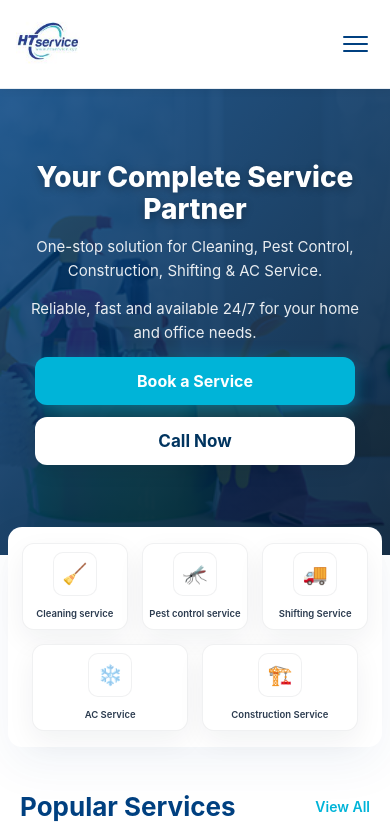
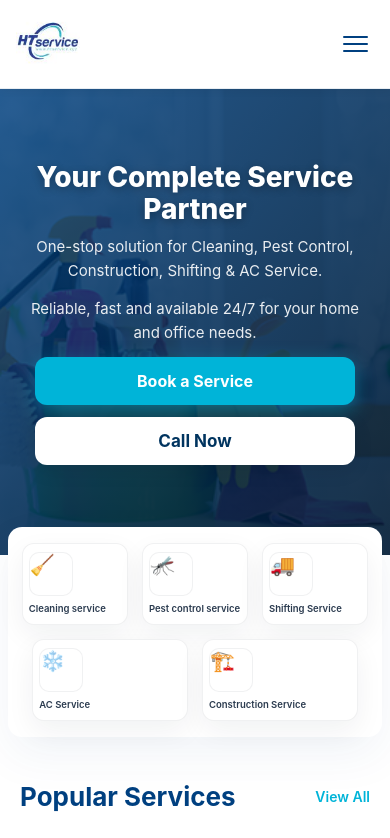
Before and after one commit to RetroRabiul/HTService, a Next.js app: page / in a window 390 px wide. Shown: the top 838 px of the page. Built offline with nearby package versions, Linux system fonts and the light colour scheme.

Commit message:
mobile service border

```diff
--- a/styles/Home.module.css
+++ b/styles/Home.module.css
@@ -144,28 +144,18 @@
   position: relative;
   z-index: 10;
 }
-.categoriesGrid { display: grid; grid-template-columns: repeat(5, 1fr); gap: 18px 28px; justify-items: center; align-items: center; }
-.categoryTile { display:flex; flex-direction:column; align-items:center; gap:8px; cursor:pointer; padding:6px 12px; border-radius:10px; transition: background 0.18s, transform 0.12s; position: relative; }
-.categoryTile:hover { background: transparent; }
-.categoryIcon {
-  width:64px;
-  height:64px;
-  border-radius:14px;
-  border:1.5px solid rgba(0,64,128,0.06);
-  display:flex;
-  align-items:center;
-  justify-content:center;
-  font-size:30px;
-  background: linear-gradient(180deg, #ffffff 0%, #f7fbff 100%);
-  transition: border-color 0.18s, box-shadow 0.18s, transform 0.12s, background 0.12s;
-  box-shadow: 0 18px 48px rgba(0,64,128,0.14), inset 0 6px 16px rgba(255,255,255,0.6);
-}
-.categoryTile:hover .categoryIcon {
-  border-color: rgba(0,180,216,0.18);
-  box-shadow: 0 22px 56px rgba(0,180,216,0.16), inset 0 8px 20px rgba(255,255,255,0.7);
-  transform: translateY(-6px) scale(1.04);
-  background: linear-gradient(180deg, #ffffff 0%, #ecfbff 100%);
-}
+  .categoriesGrid { display: flex; flex-wrap: wrap; gap: 0; justify-content: center; }
+  .categoriesGrid > .categoryTile { flex: 0 0 25%; max-width: 25%; box-sizing: border-box; margin: 0; }
+  /* ensure consistent 3-column-ish layout on very small screens if space is tight */
+  @media (max-width: 420px) {
+    .categoriesGrid > .categoryTile { flex: 0 0 33.3333%; max-width: 33.3333%; }
+  }
+  .categoryTile { gap:6px; padding:12px 6px; border: 1px solid #eef2f5; background: #ffffff; border-radius: 0; box-shadow: none; }
+  .categoryTile + .categoryTile { /* no extra spacing, borders will create the grid lines */ }
+  .categoryIcon { width:44px; height:44px; font-size:20px; border-radius:8px; background: transparent; box-shadow: none; border: none; }
+  .categoryLabel { font-size:10px; }
+  .subserviceItem { padding: 8px 10px; font-size: 13px; }
+  .popularGrid { grid-template-columns: repeat(2, 1fr); gap:10px; }
 
 /* Active category tile: cyan curved left accent and stronger icon glow */
 .categoryTileActive { position: relative; }
```
